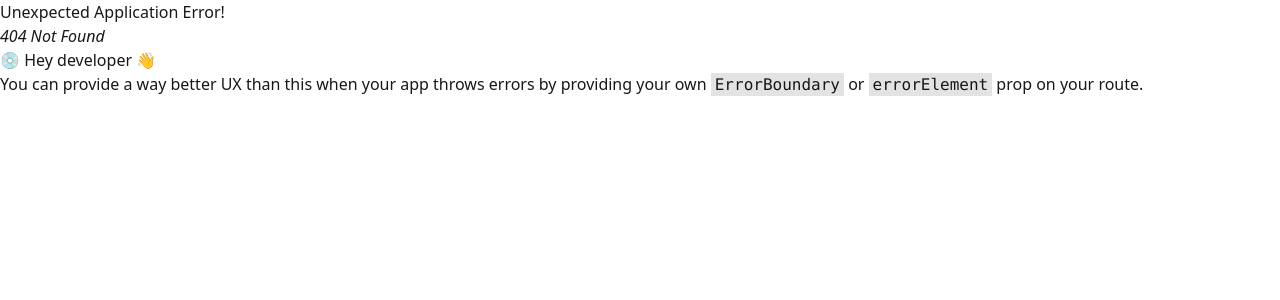
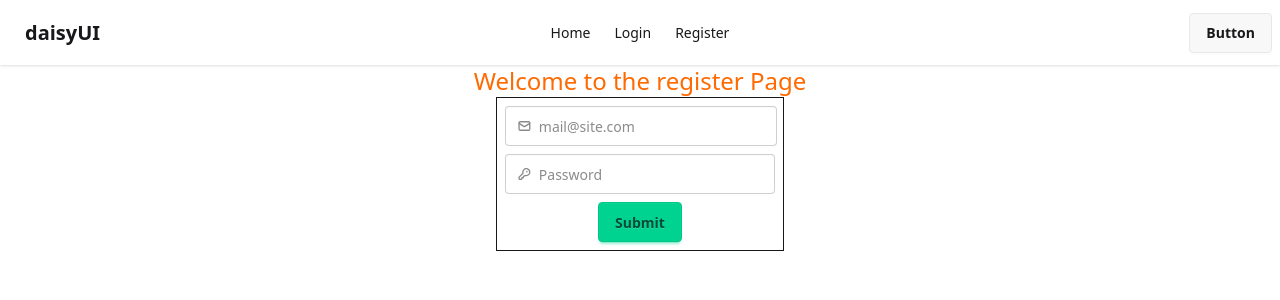
Before and after one commit to rajalishikh/my-simple-app-login, a React (Vite) app: page /register in a window 1280 px wide. Before the commit this address had no page. Shown: the top 300 px of the page. Built offline with nearby package versions, Linux system fonts and the light colour scheme.

Commit message:
I make register from and cath the data of the from

```diff
--- a/src/Component/Navbar/Navbar.jsx
+++ b/src/Component/Navbar/Navbar.jsx
@@ -14,6 +14,7 @@
         className="menu menu-sm dropdown-content bg-base-100 rounded-box z-1 mt-3 w-52 p-2 shadow">
             <li><NavLink to={"/"}>Home</NavLink></li>
             <li> <NavLink to={"/login"}>Login</NavLink></li>
+            <li> <NavLink to={"/register"}>Register</NavLink></li>
 
 
       </ul>
@@ -24,6 +25,7 @@
     <ul className="menu menu-horizontal px-1">
        <li><NavLink to={"/"}>Home</NavLink></li>
         <li> <NavLink to={"/login"}>Login</NavLink></li>
+        <li> <NavLink to={"/register"}>Register</NavLink></li>
 
 
     </ul>
--- /dev/null
+++ b/src/Component/Register/Register.jsx
@@ -0,0 +1,83 @@
+
+const Register = () => {
+    const handleSubmit=(e)=>{
+        e.preventDefault()
+        console.log("Submit")
+        const email=e.target.email.value
+        const password=e.target.password.value
+        console.log(email,password)
+
+    }
+    return (
+        <div>
+            <h2 className="text-2xl text-orange-500 text-center">Welcome to the register Page </h2>
+            <form onSubmit={handleSubmit} className="flex justify-center  ">
+                <div className="border w-72 p-2">
+                    <div className="join">
+  <div className="w-68 mb-2">
+    <label className="input validator join-item">
+      <svg className="h-[1em] opacity-50" xmlns="http://www.w3.org/2000/svg" viewBox="0 0 24 24">
+        <g
+          strokeLinejoin="round"
+          strokeLinecap="round"
+          strokeWidth="2.5"
+          fill="none"
+          stroke="currentColor"
+        >
+          <rect width="20" height="16" x="2" y="4" rx="2"></rect>
+          <path d="m22 7-8.97 5.7a1.94 1.94 0 0 1-2.06 0L2 7"></path>
+        </g>
+      </svg>
+      <input name="email" type="email" placeholder="mail@site.com" required />
+    </label>
+    <div className="validator-hint hidden">Enter valid email address</div>
+  </div>
+
+                    </div>
+                <br />
+                <div>
+                    <label className="input validator">
+  <svg className="h-[1em] opacity-50" xmlns="http://www.w3.org/2000/svg" viewBox="0 0 24 24">
+    <g
+      strokeLinejoin="round"
+      strokeLinecap="round"
+      strokeWidth="2.5"
+      fill="none"
+      stroke="currentColor"
+    >
+      <path
+        d="M2.586 17.414A2 2 0 0 0 2 18.828V21a1 1 0 0 0 1 1h3a1 1 0 0 0 1-1v-1a1 1 0 0 1 1-1h1a1 1 0 0 0 1-1v-1a1 1 0 0 1 1-1h.172a2 2 0 0 0 1.414-.586l.814-.814a6.5 6.5 0 1 0-4-4z"
+      ></path>
+      <circle cx="16.5" cy="7.5" r=".5" fill="currentColor"></circle>
+    </g>
+  </svg>
+  <input
+    type="password"
+    name="password"
+    required
+    placeholder="Password"
+    minlength="8"
+    pattern="(?=.*\d)(?=.*[a-z])(?=.*[A-Z]).{8,}"
+    title="Must be more than 8 characters, including number, lowercase letter, uppercase letter"
+  />
+</label>
+<p className="validator-hint hidden">
+  Must be more than 8 characters, including
+  <br />At least one number <br />At least one lowercase letter <br />At least one uppercase letter
+</p>
+                </div>
+
+                <div className="flex justify-center mt-2">
+                    <input className="btn btn-success " type="submit" value="Submit" />
+                </div>
+
+                </div>
+
+
+            </form>
+
+        </div>
+    );
+};
+
+export default Register;
--- a/src/Component/Root/Root.jsx
+++ b/src/Component/Root/Root.jsx
@@ -1,5 +1,4 @@
 import { Outlet } from "react-router";
-import Footer from "../Footer/Footer";
 import Navbar from "../Navbar/Navbar";
 
 const Root = () => {
@@ -13,10 +12,6 @@
 
             <Outlet></Outlet>
 
-            <div className="bottom-0 absolute w-full">
-                <Footer></Footer>
-
-            </div>
 
 
 
--- a/src/Main_Childen/Router.jsx
+++ b/src/Main_Childen/Router.jsx
@@ -1,6 +1,7 @@
 import { createBrowserRouter } from 'react-router';
 import Home from '../Component/Home/Home';
 import Login from '../Component/Login/Login';
+import Register from '../Component/Register/Register';
 import Root from '../Component/Root/Root';
 
 const Router = createBrowserRouter([
@@ -15,6 +16,10 @@
         {
             path:"/login",
             element:<Login></Login>
+        },
+        {
+          path:"/register",
+          element:<Register></Register>
         }
     ]
   }
```
